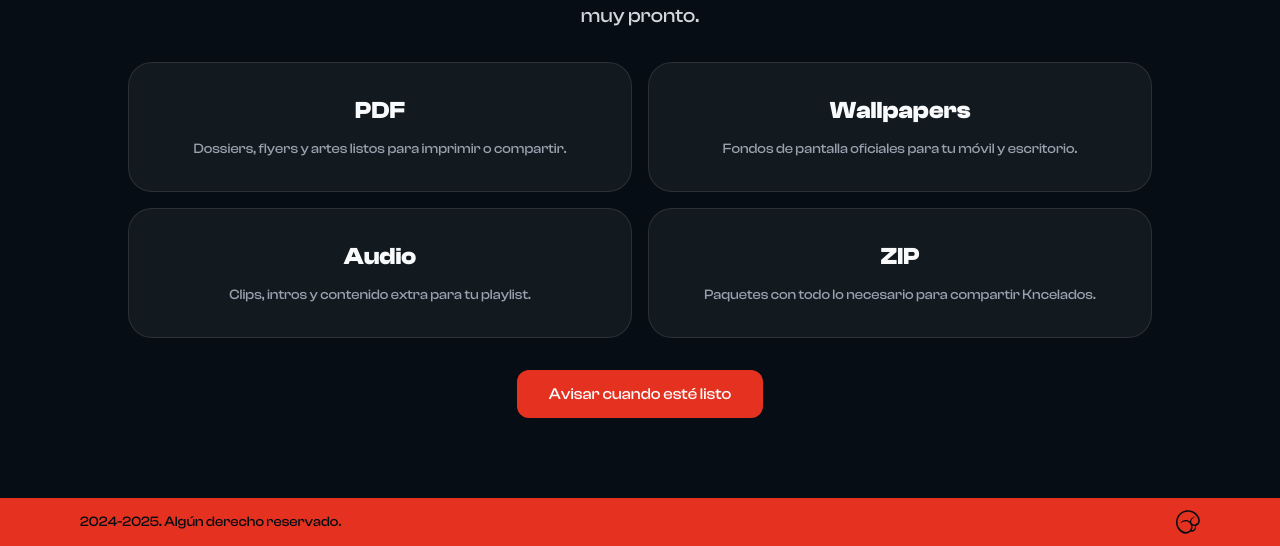
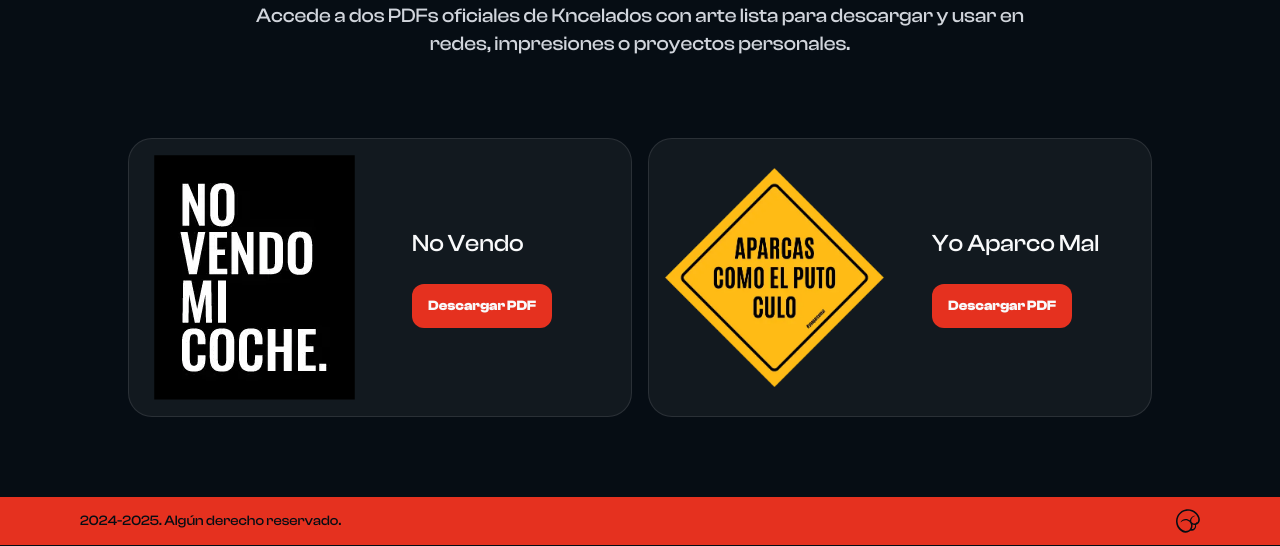
Before and after one commit to verdulife/kncelados-web, an Astro site: page /descargas in a window 1280 px wide. Shown: the part 294-840 px from the top of the page. Built offline with nearby package versions, Linux system fonts and the light colour scheme; Astro itself is replaced by a stand-in of ours.

Commit message:
chore: update code structure for better readability and maintainability

```diff
--- a/src/pages/descargas/index.astro
+++ b/src/pages/descargas/index.astro
@@ -25,51 +25,75 @@ import Layout from "@/layouts/Layout.astro";
   description="Próximamente tendrás aquí todo el material oficial de Kncelados para descargar: PDFs, wallpapers, audio y ZIP especiales."
 >
   <section
-    class="flex min-h-[80vh] flex-1 flex-col items-center justify-center gap-8 px-4 pt-28 pb-20 text-center"
+    class="flex min-h-[80vh] flex-1 flex-col items-center gap-8 px-4 pb-20 text-center"
   >
-    <h1 class="text-5xl font-bold lg:text-8xl">Descargas</h1>
+    <h1 class="mt-48 max-w-3xl text-4xl lg:text-7xl">Descargas</h1>
 
     <p class="max-w-3xl text-lg text-gray-300 lg:text-xl">
-      Aquí estará el material oficial de Kncelados: recursos para fans,
-      papelería digital, audios exclusivos y fondos para tu móvil o PC. Todo
-      listo para descargar muy pronto.
+      Accede a dos PDFs oficiales de Kncelados con arte lista para descargar y
+      usar en redes, impresiones o proyectos personales.
     </p>
 
-    <div class="grid w-full max-w-5xl gap-4 sm:grid-cols-2">
-      <div class="rounded-3xl border border-white/10 bg-white/5 p-8">
-        <h2 class="text-2xl font-semibold">PDF</h2>
-        <p class="mt-3 text-sm text-gray-400">
-          Dossiers, flyers y artes listos para imprimir o compartir.
-        </p>
-      </div>
+    <div class="mt-12 grid w-full max-w-5xl gap-4 sm:grid-cols-2">
+      <article
+        class="flex items-center overflow-hidden rounded-3xl border border-white/10 bg-white/5"
+      >
+        <div
+          class="flex min-h-[320px] w-full flex-col items-center lg:min-h-[200px] lg:flex-row"
+        >
+          <div
+            class="flex h-64 w-full items-center justify-center p-4 lg:h-auto lg:w-1/2"
+          >
+            <img
+              src="/descargas/no-vendo.webp"
+              alt="Vista previa No Vendo"
+              class="max-h-full max-w-full object-contain"
+            />
+          </div>
+          <div
+            class="flex w-full flex-1 flex-col items-center justify-center p-8 text-center lg:items-start lg:justify-start lg:text-left"
+          >
+            <h2 class="text-2xl">No Vendo</h2>
+            <a
+              href="/descargas/no-vendo.pdf"
+              download
+              class="bg-knc-red mt-6 inline-flex rounded-xl px-4 py-3 text-sm font-semibold transition hover:scale-105"
+            >
+              Descargar PDF
+            </a>
+          </div>
+        </div>
+      </article>
 
-      <div class="rounded-3xl border border-white/10 bg-white/5 p-8">
-        <h2 class="text-2xl font-semibold">Wallpapers</h2>
-        <p class="mt-3 text-sm text-gray-400">
-          Fondos de pantalla oficiales para tu móvil y escritorio.
-        </p>
-      </div>
-
-      <div class="rounded-3xl border border-white/10 bg-white/5 p-8">
-        <h2 class="text-2xl font-semibold">Audio</h2>
-        <p class="mt-3 text-sm text-gray-400">
-          Clips, intros y contenido extra para tu playlist.
-        </p>
-      </div>
-
-      <div class="rounded-3xl border border-white/10 bg-white/5 p-8">
-        <h2 class="text-2xl font-semibold">ZIP</h2>
-        <p class="mt-3 text-sm text-gray-400">
-          Paquetes con todo lo necesario para compartir Kncelados.
-        </p>
-      </div>
+      <article
+        class="flex items-center overflow-hidden rounded-3xl border border-white/10 bg-white/5"
+      >
+        <div
+          class="flex min-h-[320px] w-full flex-col items-center lg:min-h-[200px] lg:flex-row"
+        >
+          <div
+            class="flex h-64 w-full items-center justify-center p-4 lg:h-64 lg:w-1/2"
+          >
+            <img
+              src="/descargas/yoaparcomal.webp"
+              alt="Vista previa Yo Aparco Mal"
+              class="max-h-full max-w-full object-contain"
+            />
+          </div>
+          <div
+            class="flex w-full flex-1 flex-col items-center justify-center p-8 text-center lg:items-start lg:justify-start lg:text-left"
+          >
+            <h2 class="text-2xl">Yo Aparco Mal</h2>
+            <a
+              href="/descargas/yoaparcomal.pdf"
+              download
+              class="bg-knc-red mt-6 inline-flex rounded-xl px-4 py-3 text-sm font-semibold transition hover:scale-105"
+            >
+              Descargar PDF
+            </a>
+          </div>
+        </div>
+      </article>
     </div>
-
-    <a
-      href="/contacto"
-      class="bg-knc-red rounded-xl px-8 py-3 transition-transform hover:scale-110"
-    >
-      Avisar cuando esté listo
-    </a>
   </section>
 </Layout>
--- a/src/pages/shorts/index.ts
+++ /dev/null
@@ -1,8 +0,0 @@
-export async function GET() {
-  return new Response(null, {
-    status: 301,
-    headers: {
-      Location: "/podcast#shorts",
-    },
-  });
-}
```
Also changed, not shown: public/descargas/no-vendo.webp (added), public/descargas/yoaparcomal.webp (added), 2 other files.
